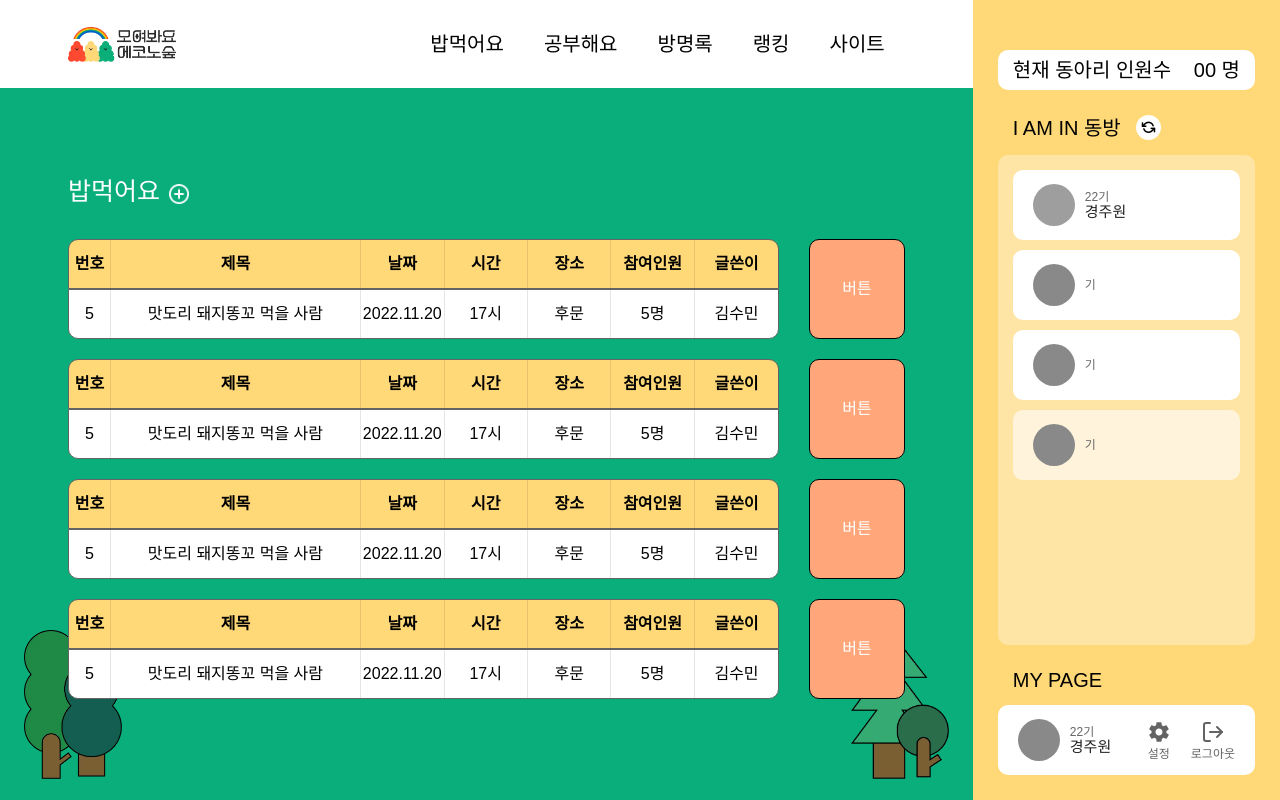
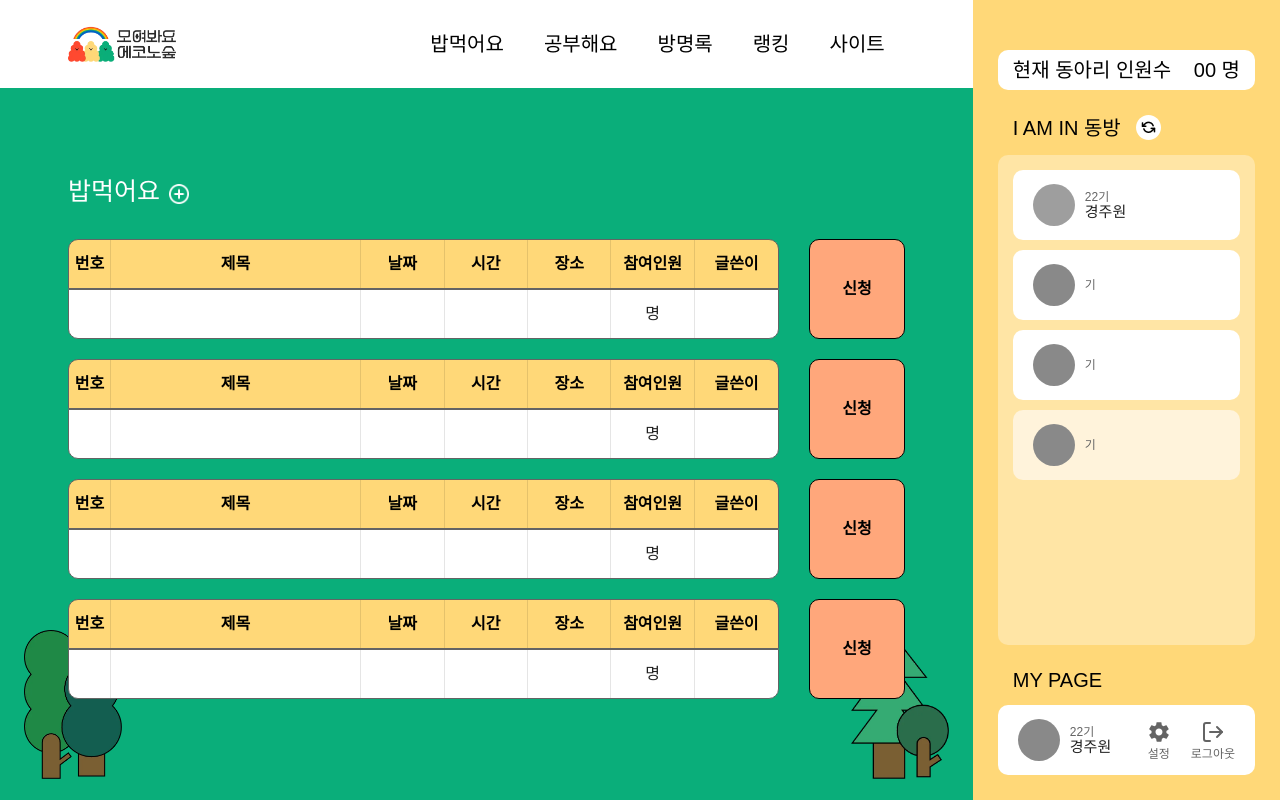
Before and after one commit to JNU-econovation/econo-forest-fe, a React (Create React App) app: page /eat in a window 1280 px wide. Built offline with nearby package versions, Linux system fonts and the light colour scheme; grey boxes are pictures that could not be loaded; a web font is replaced by a local one.

Commit message:
feat(EatInfo): 버튼의 수정, 삭제, 마감, 신청 추가

```diff
--- a/package.json
+++ b/package.json
@@ -12,7 +12,7 @@
     "react-icons": "^4.7.1",
     "react-router-dom": "^6.4.4",
     "react-scripts": "5.0.1",
-    "redux": "^4.2.0",
+    "recoil": "^0.7.6",
     "styled-components": "^5.3.6",
     "styled-reset": "^4.4.2",
     "web-vitals": "^2.1.4"
--- a/src/components/eat/EatInfo.js
+++ b/src/components/eat/EatInfo.js
@@ -1,10 +1,17 @@
 import styled from "styled-components";
 import {useEffect, useState} from "react";
+import {useRecoilState} from "recoil";
+import eatInfoState from "../../recoil/atoms/eatInfoState";
 
 function EatInfo({onEditMode, info}) {
-  const [eatInfo, setEatInfo] = useState({});
+  const [eatInfo, setEatInfo] = useRecoilState(eatInfoState);
+  const [isPastDeadline, setIsPastDeadline] = useState(false);
 
   const onButtonClick = () => {
+    if (isPastDeadline !== false) {
+      return;
+    }
+
     /* 버튼
     * 작성자일 경우 => 삭제 및 수정
     *
@@ -16,15 +23,17 @@ function EatInfo({onEditMode, info}) {
   };
 
   useEffect(() => {
-    if (!onEditMode) {
-      setEatInfo(info);
-    }
-  }, [onEditMode])
+    // const now = new Date();
+    // if (now - 1000 < eatInfo.date) {
+    //   setIsPastDeadline(false);
+    // }
+
+  }, [onEditMode, eatInfo])
 
   return (
     <Section>
       <Info>
-        <TitleBox>
+        <TitleBox status={isPastDeadline}>
           <div className="info-header" id="id">번호</div>
           <div className="info-header" id="title">제목</div>
           <div className="info-header" id="date">날짜</div>
@@ -34,18 +43,25 @@ function EatInfo({onEditMode, info}) {
           <div className="info-header" id="author">글쓴이</div>
         </TitleBox>
         <InputBox>
-          <div className="info" id="id">5</div>
-          <div className="info" id="title">맛도리 돼지똥꼬 먹을 사람</div>
-          <div className="info" id="date">2022.11.20</div>
-          <div className="info" id="time">17시</div>
-          <div className="info" id="location">후문</div>
-          <div className="info" id="participants">5명</div>
-          <div className="info" id="author">김수민</div>
+          <div className="info" id="id">{eatInfo.id}</div>
+          <div className="info" id="title">{eatInfo.title}</div>
+          <div className="info" id="date">{eatInfo.date}</div>
+          <div className="info" id="time">{eatInfo.date}</div>
+          <div className="info" id="location">{eatInfo.location}</div>
+          <div className="info" id="participants">{eatInfo.numParticipant}명</div>
+          <div className="info" id="author">{eatInfo.authorName}</div>
         </InputBox>
       </Info>
-      <Button onClick={onButtonClick}>
-        <div>버튼</div>
-      </Button>
+      {eatInfo.isAuthor && !isPastDeadline ? (
+        <IsAuthorButton>
+          <div className="edit-button">수정</div>
+          <div className="delete-button">삭제</div>
+        </IsAuthorButton>
+      ) : (
+        <IsNotAuthorButton status={isPastDeadline} onClick={onButtonClick}>
+          <div>{isPastDeadline ? "마감" : "신청"}</div>
+        </IsNotAuthorButton>
+      )}
     </Section>
   )
 };
@@ -75,7 +91,7 @@ const TitleBox = styled.div`
   display: grid;
   grid-template-columns: 0.5fr 3fr 1fr 1fr 1fr 1fr 1fr;
 
-  background-color: ${props => props.theme.yellow};
+  background-color: ${props => props.status ? props.theme.grey : props.theme.yellow};
   border: 1px solid ${props => props.theme.additiveColor};
   border-radius: 10px 10px 0 0;
   font-size: ${props => props.theme.bodyFontSize};
@@ -106,6 +122,7 @@ const InputBox = styled.div`
     justify-content: center;
     align-items: center;
     border-right: 1px solid rgba(0,0,0,0.1);
+    color: ${props => props.theme.bodyColor};
   }
 
   .info:nth-last-child(1) {
@@ -120,13 +137,43 @@ const Button = styled.div`
   justify-content: center;
   align-items: center;
 
-  background-color: ${props => props.theme.orange};
   border: 1px solid ${props => props.theme.black};
   border-radius: 10px;
 
+  color: ${props => props.theme.highlightColor};
+`;
+
+const IsAuthorButton = styled(Button)`
+  flex-direction: column;
+
   div {
-    color: ${props => props.theme.brightColor};
+    width: 100%;
+    height: 50%;
+    display: flex;
+    justify-content: center;
+    align-items: center;
+    font-weight: bold;
+    cursor: pointer;
+  }
+
+  .edit-button {
+    background-color: ${props => props.theme.yellow};
+    color: ${props => props.theme.bodyColor};
+    border-radius: 10px 10px 0 0;
+    border-bottom: 2px solid ${props => props.theme.black};
+  }
+
+  .delete-button {
+    background-color: ${props => props.theme.white};
+    color: ${props => props.theme.additiveColor};
+    border-radius: 0 0 10px 10px;
   }
 `;
 
+const IsNotAuthorButton = styled(Button)`
+  font-weight: bold;
+  background-color: ${props => props.status ? props.theme.grey : props.theme.orange};
+  cursor: ${props => props.status ? "inherit" : "pointer"};
+`;
+
 export default EatInfo;
--- a/src/index.js
+++ b/src/index.js
@@ -1,10 +1,13 @@
 import React from 'react';
 import ReactDOM from 'react-dom/client';
 import App from './App';
+import { RecoilRoot } from 'recoil';
 
 const root = ReactDOM.createRoot(document.getElementById('root'));
 root.render(
-    <App />
+    <RecoilRoot>
+      <App />
+    </RecoilRoot>
 );
 
 // If you want to start measuring performance in your app, pass a function
--- /dev/null
+++ b/src/recoil/atoms/eatInfoState.js
@@ -0,0 +1,18 @@
+import { atom } from "recoil";
+
+const eatInfoState = atom({
+  key: "eatInfoState",
+  default: {
+    id: '',
+    title: '',
+    date: '',
+    location: '',
+    numParticipant: '',
+    participants: {},
+    authorName: '',
+    authorId: '',
+    isAuthor: false,
+  },
+});
+
+export default eatInfoState;
--- a/src/styles/Theme.js
+++ b/src/styles/Theme.js
@@ -3,6 +3,7 @@ const Theme = {
   yellow: "#ffd878",
   green: "#0aae7a",
   white: "#ffffff",
+  grey: "#aaaaaa",
 
   highlightColor: "#000000",
   bodyColor: "#222222",
```
Also changed, not shown: 1 other file (tests, documents, lock files or other folders).
